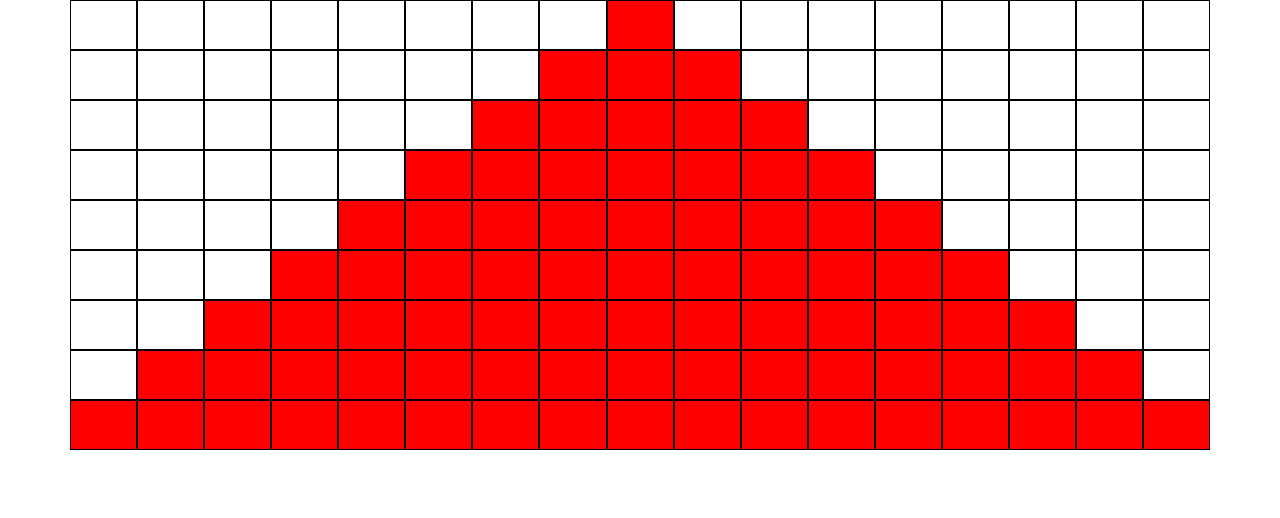
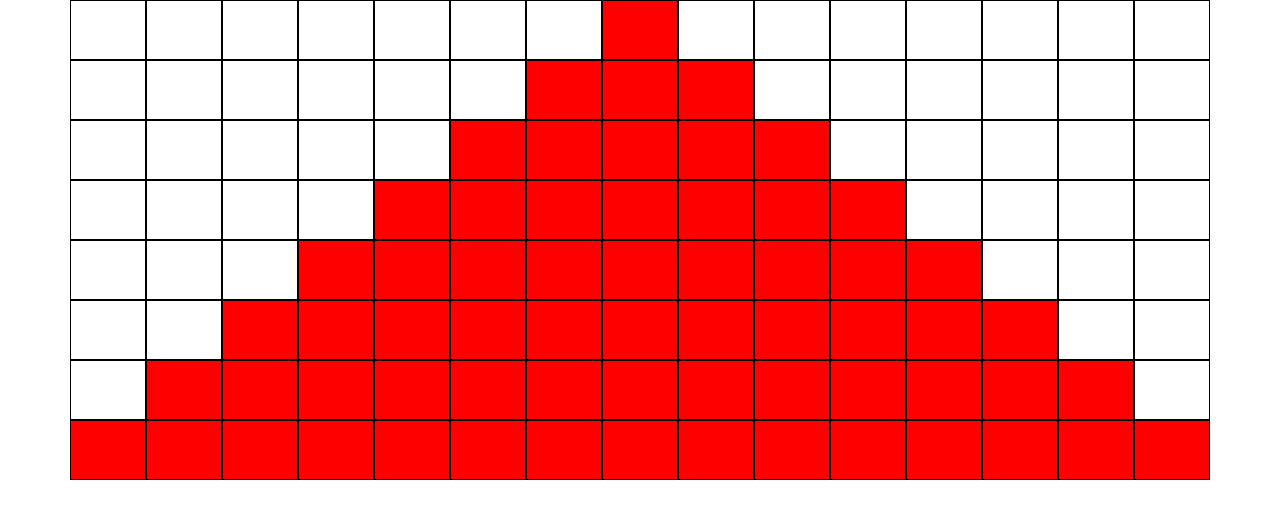
Before and after one commit to ThubeesanKugathas/js-christmas-tree, a plain HTML site: page index.html in a window 1280 px wide. Drawn offline with nearby package versions, Linux system fonts and the light colour scheme.

Commit message:
fix css/js

```diff
--- a/css/style.css
+++ b/css/style.css
@@ -1,6 +1,6 @@
 .ms_box {
     border: 1px solid #000;
-    height: 50px;
+    height: 60px;
 }
 
 .colored {
--- a/js/script.js
+++ b/js/script.js
@@ -36,4 +36,4 @@ function createRow(rowNum) {
 
 
 
-createRow(9);
+createRow(8);
```
